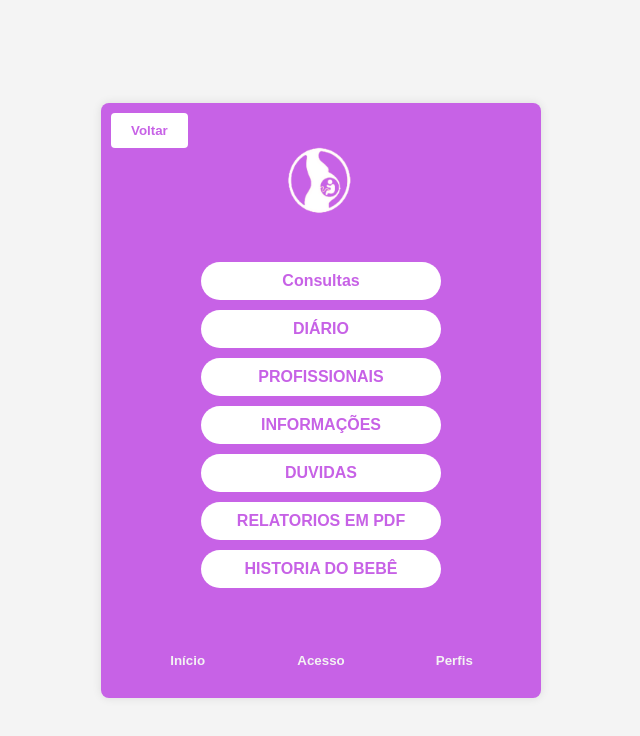
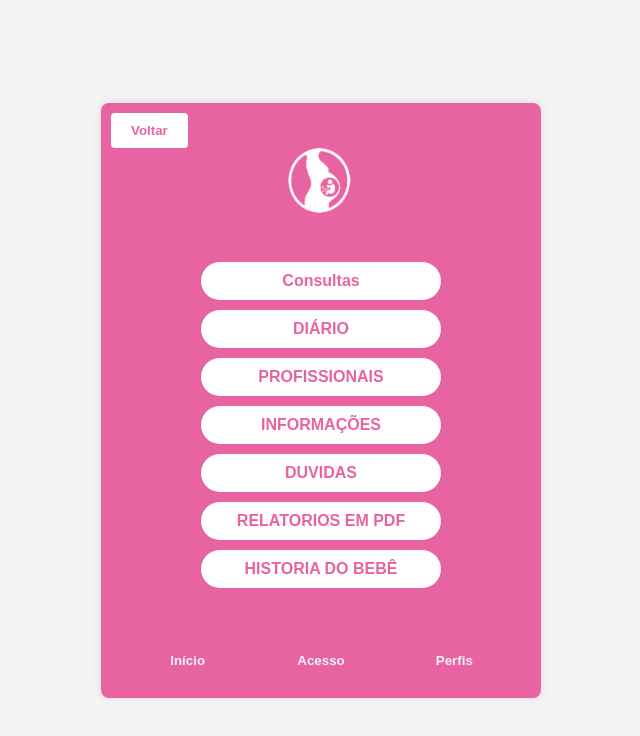
Before and after one commit to jomaatheus/appgestante, a plain HTML site: page Tela/Tela.html in a window 1280 px wide. Shown: the whole page, without its empty margins (319-959 px from the left). Drawn offline with Linux system fonts and the light colour scheme.

Commit message:
Add files via upload

```diff
--- a/CadastrarGestante/Cadastro.css
+++ b/CadastrarGestante/Cadastro.css
@@ -97,7 +97,7 @@ body {
 }
 
 .action-button {
-    background-color: rgb(199, 98, 230);
+    background-color: #e863a1;
     color: rgb(243, 243, 243);
     padding: 10px 20px;
     text-decoration: none;
--- a/Tela/Tela.css
+++ b/Tela/Tela.css
@@ -10,7 +10,7 @@ body {
 }
 
 .container {
-background-color: rgb(199, 98, 230);
+background-color:#e863a1;
 border-radius: 8px;
 box-shadow: 0 0 10px rgba(0, 0, 0, 0.1);
 padding: 20px;
@@ -32,7 +32,7 @@ header {
 
 .section-button {
     background-color: #ffffff ;
-    color: rgb(199, 98, 230);
+    color: #e863a1;
     padding: 10px 20px;
     margin: 5px;
     text-decoration: none;
@@ -50,7 +50,7 @@ header {
 }
 
 .action-button {
-    background-color: rgb(199, 98, 230);
+    background-color: #e863a1;
     color: rgb(243, 243, 243);
     padding: 10px 20px;
     text-decoration: none;
@@ -65,7 +65,7 @@ header {
 
 .back-button {
     background-color: #ffffff;
-    color: rgb(199, 98, 230);
+    color: #e863a1;
     padding: 10px 20px;
     border: none;
     border-radius: 4px;
```
